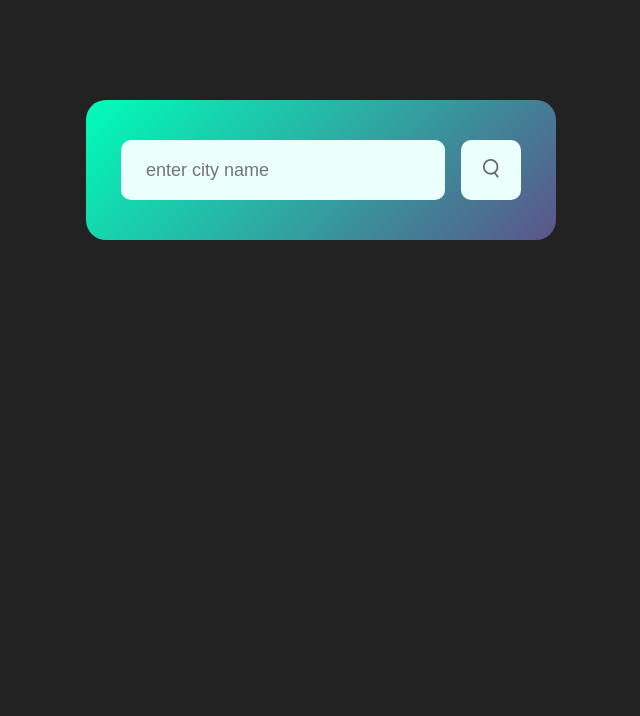
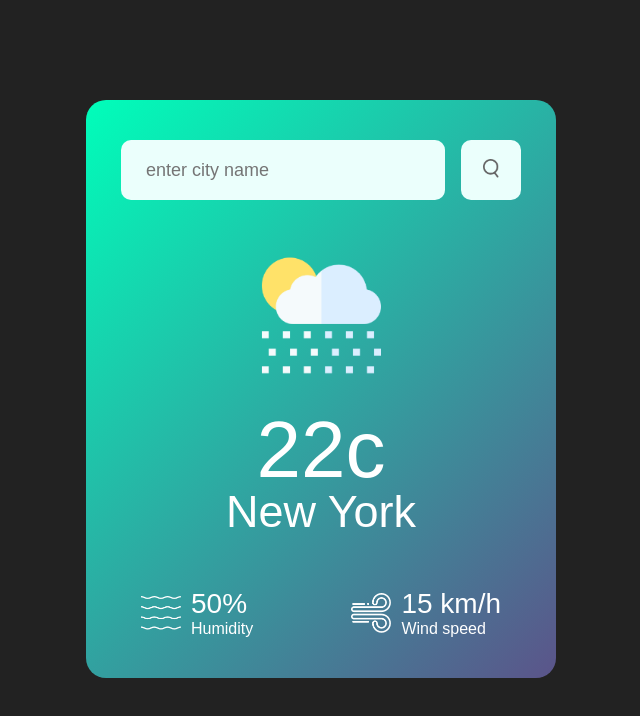
Before and after one commit to gaelinator/30-javascript-project, a plain HTML site: page weather-app/index.html in a window 1280 px wide. Shown: the whole page, without its empty margins (319-959 px from the left). Drawn offline with Linux system fonts and the light colour scheme.

Commit message:
weather icon and detail implementation

```diff
--- a/weather-app/index.html
+++ b/weather-app/index.html
@@ -15,6 +15,27 @@
             >
             <button><img src="./images/search.png"></button>
         </div>
+        <div class="weather">
+            <img src="./images/rain.png" class="weather-icon">
+            <h1 class="temp">22c</h1>
+            <h2 class="city">New York</h2>
+            <div class="details">
+                <div class="col">
+                    <img src="./images/humidity.png">
+                    <div>
+                        <p class="humidity">50%</p>
+                        <p>Humidity</p>
+                    </div>
+                </div>
+                <div class="col">
+                    <img src="./images/wind.png">
+                    <div>
+                        <p class="wind">15 km/h</p>
+                        <p>Wind speed</p>
+                    </div>
+                </div>
+            </div>
+        </div>
     </div>
     <script src="./script.js"></script>
 </body>
--- a/weather-app/style.css
+++ b/weather-app/style.css
@@ -50,3 +50,37 @@ body {
     width: 16px;
     height: 100%;
 }
+.weather-icon {
+    width: 170px;
+    margin-top: 30px;
+}
+.weather h1 {
+    font-size: 80px;
+    font-weight: 500;
+    font-style: bold;
+}
+.weather h2 {
+    font-size: 45px;
+    font-weight: 400;
+    margin-top: -10px;
+}
+.details {
+    display: flex;
+    align-items: center;
+    justify-content: space-between;
+    padding: 0 20px;
+    margin-top: 50px;
+}
+.col {
+    display: flex;
+    align-items: center;
+    text-align: left;
+}
+.col img {
+    width: 40px;
+    margin-right: 10px;
+}
+.humidity, .wind {
+    font-size: 28px;
+    margin-top: -6;
+}
```
